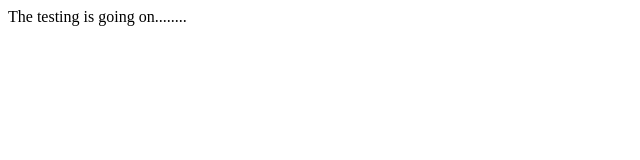
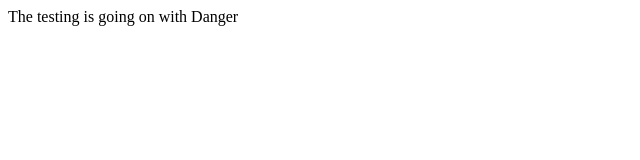
Before and after one commit to enggnehaverma/devops3, a plain HTML site: page index.html in a window 1280 px wide. Shown: the full height of the page, 0-640 px from the left. Drawn offline with Linux system fonts and the light colour scheme.

Commit message:
Update index.html

```diff
--- a/index.html
+++ b/index.html
@@ -5,7 +5,7 @@
 </head>
 
 <body>
-The testing is going on........
+The testing is going on with Danger
 </body>
 
 </html>
```
